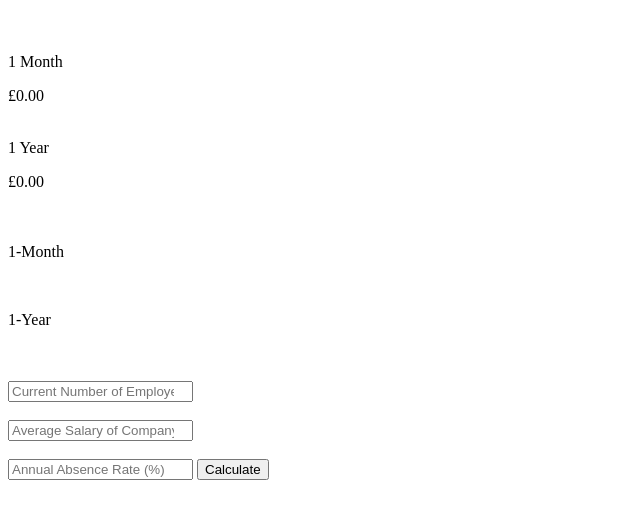
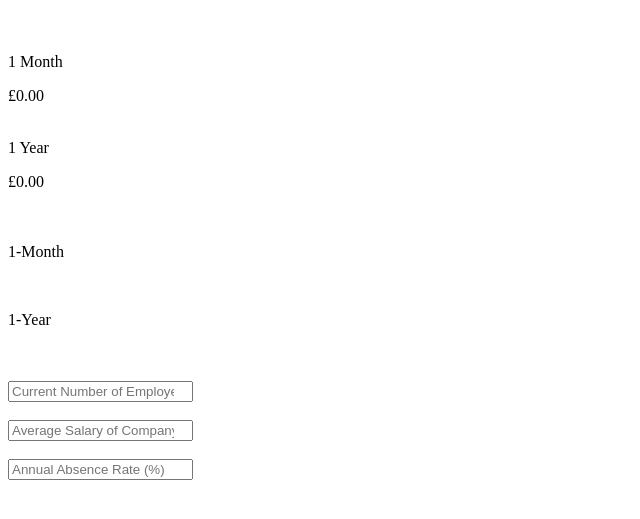
Before and after one commit to Nathanavie/Absence-Calculator, a plain HTML site: page index.html in a window 1280 px wide. Shown: the part 79-598 px from the top of the page, without its empty margins (0-640 px from the left). Drawn offline with nearby package versions, Linux system fonts and the light colour scheme.

Commit message:
Removed Submit button

```diff
--- a/index.html
+++ b/index.html
@@ -84,8 +84,6 @@
               <div class="column small-12 large-12">&nbsp;</div>
               <!-- input field for annual absence rate % -->
               <input class="input" id="rate" placeholder="Annual Absence Rate (%) " type="number"></input>
-              <!-- submit button -->
-              <input class="submit" type="submit" value="Calculate" id="submit"></input>
             </div>
           </form>
         </div>
```
